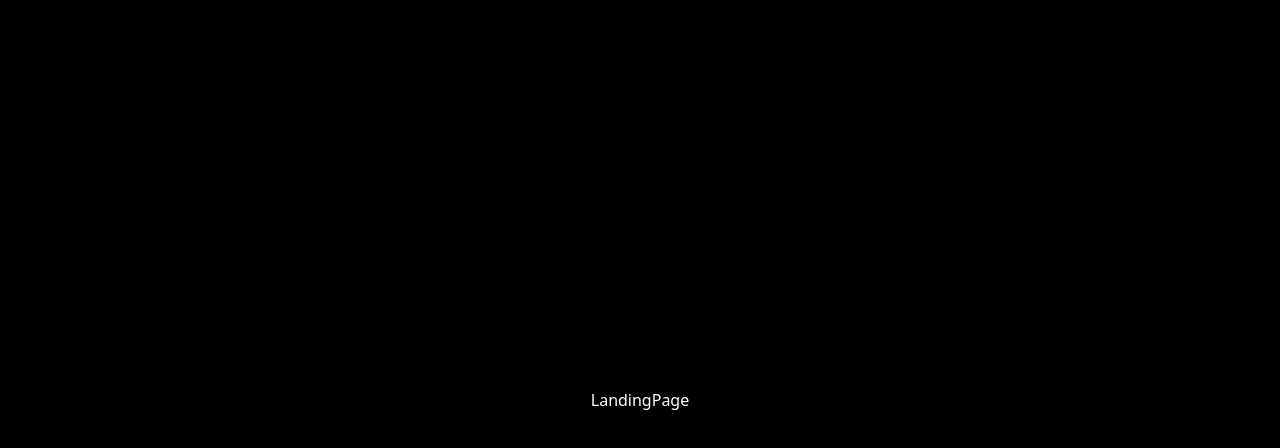
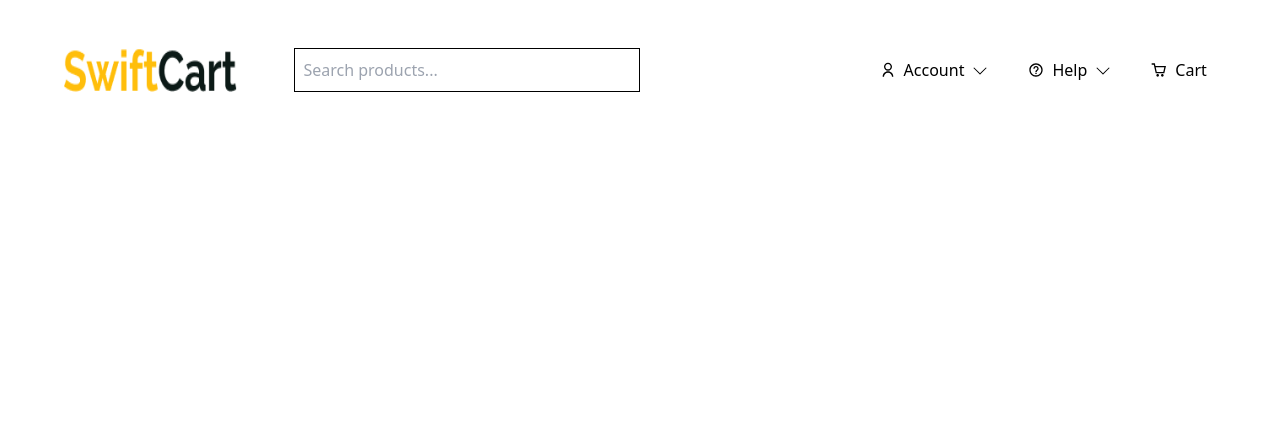
Before and after one commit to SCA-Team-9-SwiftCart/frontend, a React (Vite) app: page / in a window 1280 px wide. Shown: the top 448 px of the page. Built offline with nearby package versions, Linux system fonts and the light colour scheme.

Commit message:
feat: nav menu added

```diff
--- /dev/null
+++ b/src/Components/NavLinks.jsx
@@ -0,0 +1,11 @@
+function NavLinks({ link, icon1: Icon1, icon2: Icon2 }) {
+  return (
+    <div className="flex gap-2 items-center">
+      {Icon1 && <Icon1 />}
+      <span>{link}</span>
+      {Icon2 && <Icon2 />}
+    </div>
+  );
+}
+
+export default NavLinks;
--- /dev/null
+++ b/src/assets/index.js
@@ -0,0 +1,3 @@
+import logo from '../assets/images/SwiftCart.png'
+
+export {logo}
--- a/src/pages/LandingPage.jsx
+++ b/src/pages/LandingPage.jsx
@@ -1,8 +1,27 @@
 import React from 'react'
+import { logo } from '../assets'
+import NavLinks from '../components/NavLinks'
+import { RiUserLine } from "react-icons/ri";
+import { LiaAngleDownSolid } from "react-icons/lia";
+import { MdHelpOutline } from "react-icons/md";
+import { CgShoppingCart } from "react-icons/cg";
+
 
 const LandingPage = () => {
   return (
-    <div className='h-[100vh] w-full bg-black text-white justify-center items-center flex'>LandingPage</div>
+    <div className='h-[100vh] w-full bg-white text-black pt-10 px-[5%] flex'>
+      <nav className='flex w-full items-center justify-between gap-8 h-[60px]'>
+        <div className="w-full lgss:w-[50%] flex justify-between gap-7">
+          <img src={logo} alt="" className='w-[40%] lgss:w-[30%] lgss:h-11' />
+          <input type="text" className='py- px-2 w-[60%] outline-none border border-black' placeholder='Search products...' />
+        </div>
+        <div className="lgss:w-[30%] hidden lgss:flex gap-10 justify-center items-center">
+          <NavLinks link={"Account"} icon1={RiUserLine} icon2={LiaAngleDownSolid}/>
+          <NavLinks link={"Help"} icon1={MdHelpOutline} icon2={LiaAngleDownSolid}/>
+          <NavLinks link={"Cart"} icon1={CgShoppingCart}/>
+        </div>
+      </nav>
+    </div>
   )
 }
 
```
